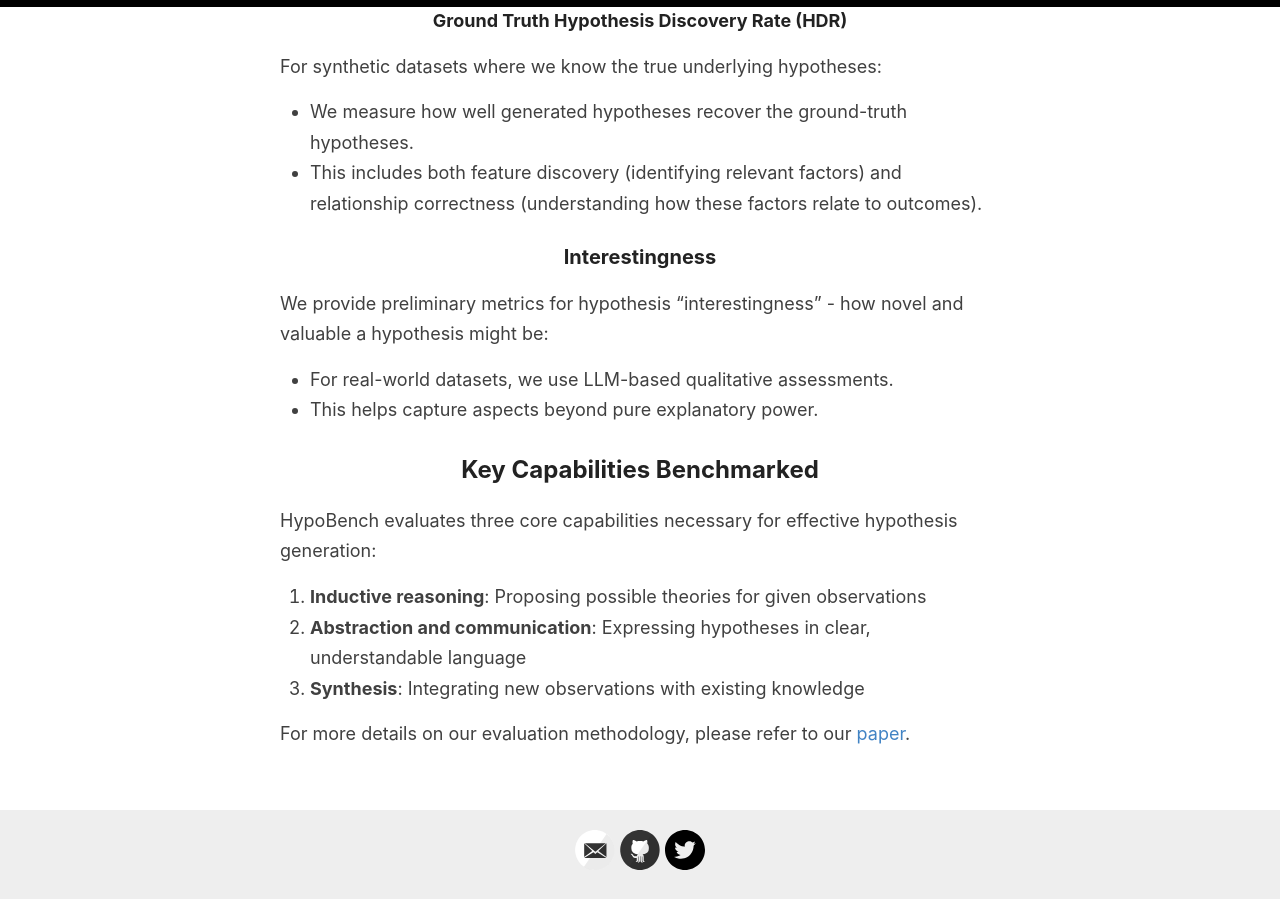
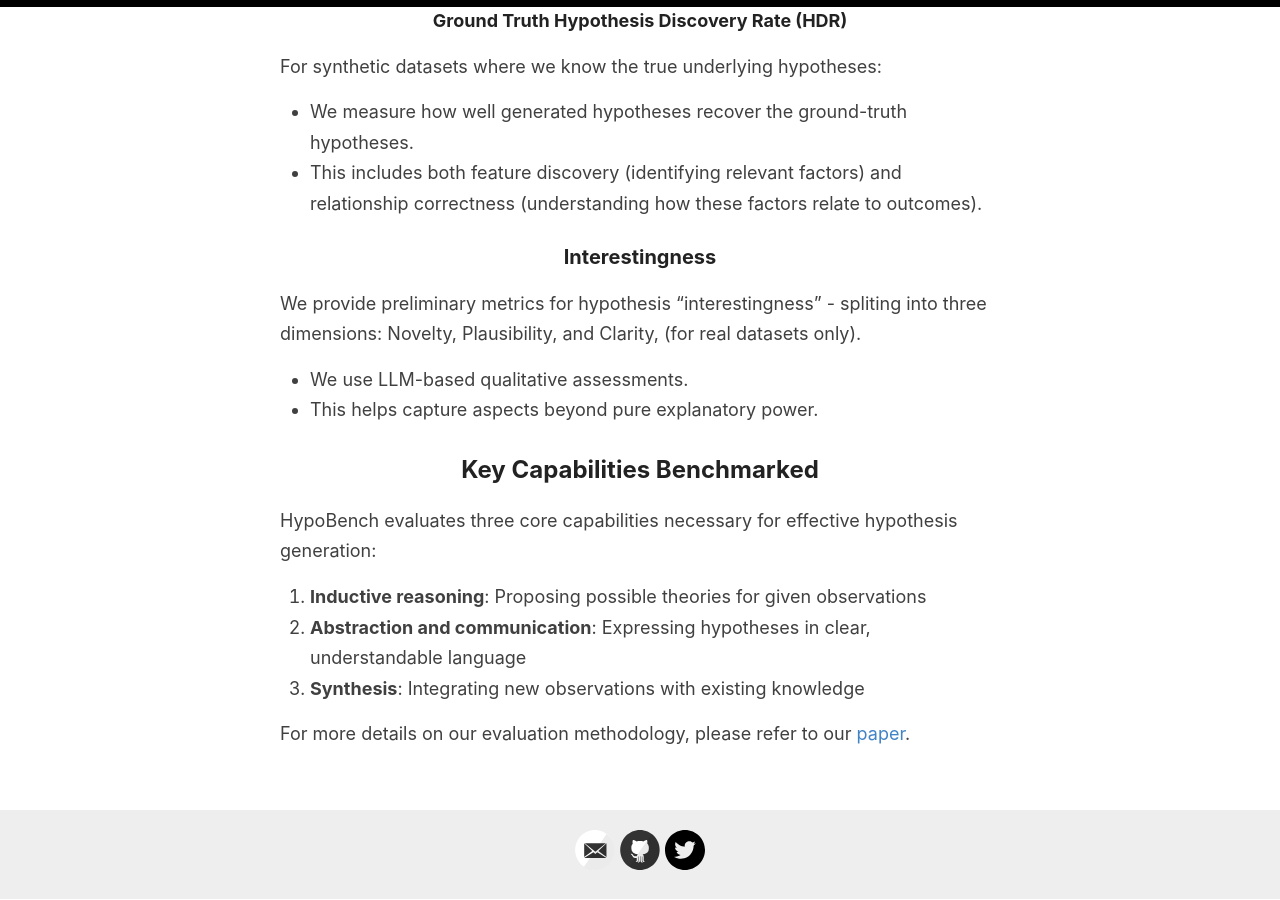
Before and after one commit to ChicagoHAI/HypoBench, a Jekyll site: the page built from _pages/evaluations.md, in a window 1280 px wide and 900 px high, scrolled down 837 px. Built offline with Jekyll 4.4.1, drawn with Linux system fonts in a browser that asks for light colours.

Commit message:
change links and some content

```diff
--- a/_pages/evaluations.md
+++ b/_pages/evaluations.md
@@ -27,9 +27,9 @@ For synthetic datasets where we know the true underlying hypotheses:
 
 ### Interestingness
 
-We provide preliminary metrics for hypothesis "interestingness" - how novel and valuable a hypothesis might be:
+We provide preliminary metrics for hypothesis "interestingness" - spliting into three dimensions: Novelty, Plausibility, and Clarity, (for real datasets only).
 
-- For real-world datasets, we use LLM-based qualitative assessments.
+- We use LLM-based qualitative assessments.
 - This helps capture aspects beyond pure explanatory power.
 
 ## Key Capabilities Benchmarked
@@ -40,4 +40,4 @@ HypoBench evaluates three core capabilities necessary for effective hypothesis g
 2. **Abstraction and communication**: Expressing hypotheses in clear, understandable language
 3. **Synthesis**: Integrating new observations with existing knowledge
 
-For more details on our evaluation methodology, please refer to our [paper](https://arxiv.org/abs/2504.11524).
+For more details on our evaluation methodology, please refer to our <a href="https://arxiv.org/abs/2504.11524" target="_blank">paper</a>.
```
Also changed, not shown: _pages/datasets.md (+1 -1 lines), _pages/index.md (+1 -1 lines), index.md (+1 -2 lines).
